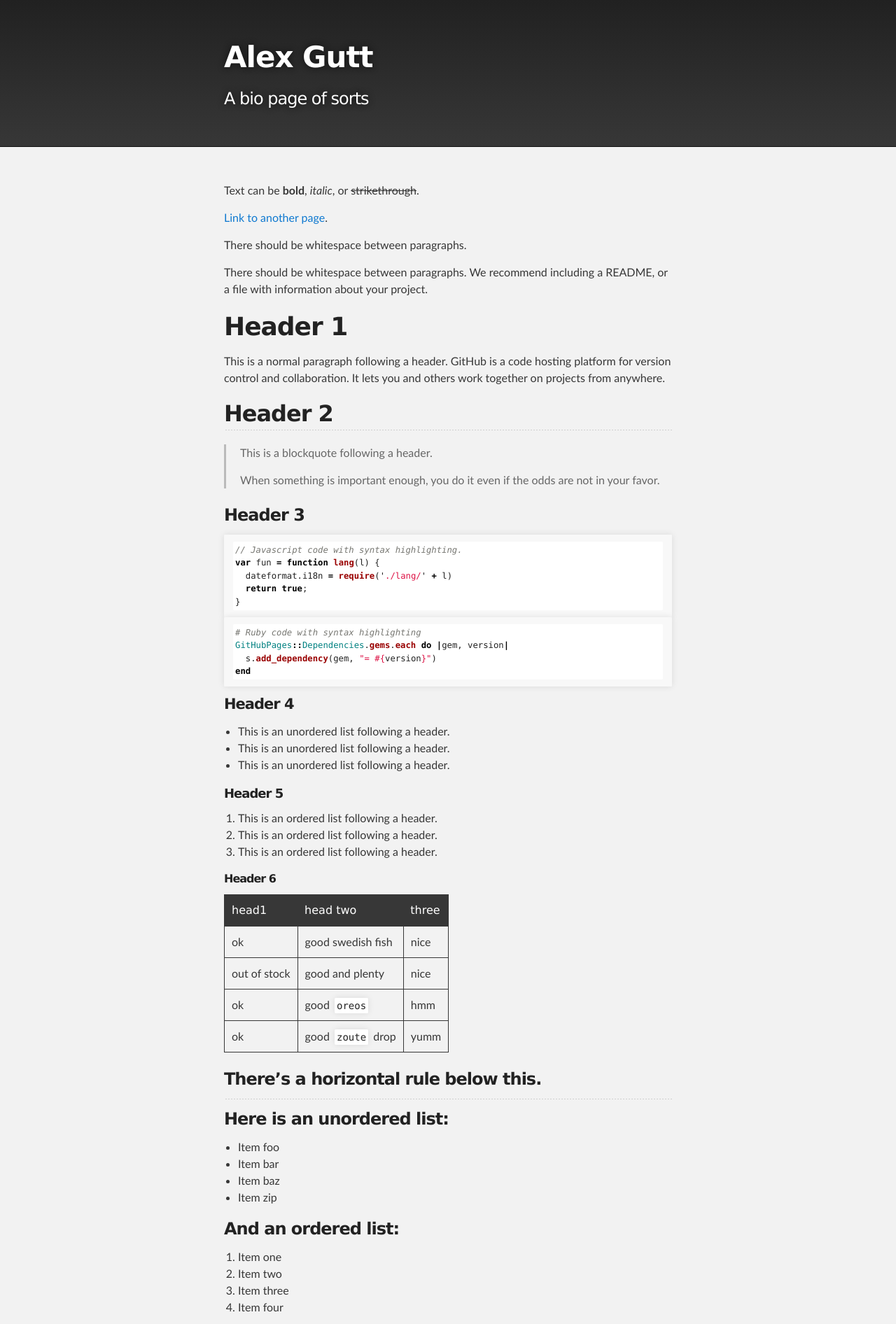
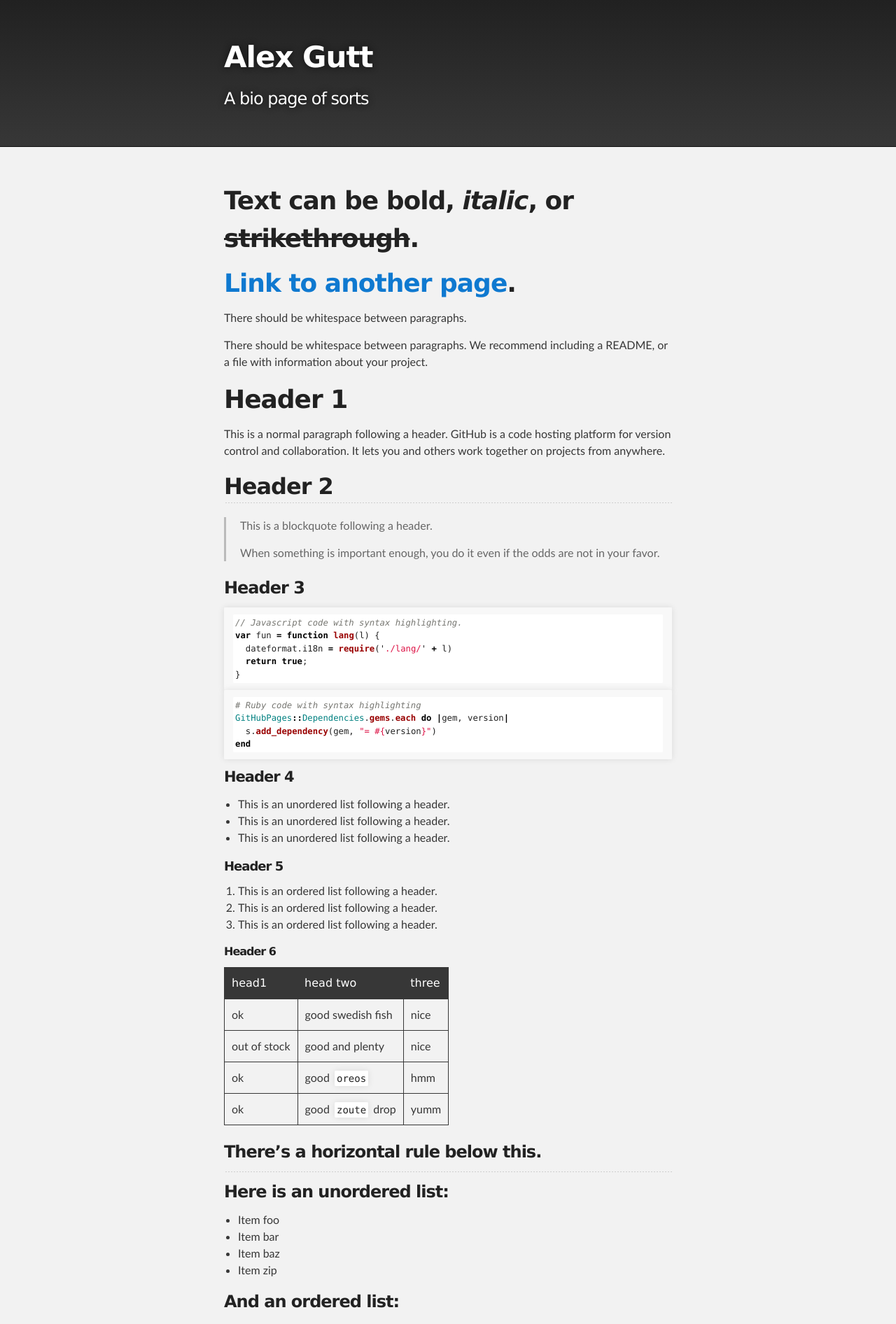
Before and after one commit to alex-gutt/alex-gutt.github.io, a Jekyll site: the page built from index.md, in a window 1280 px wide. Shown: the top 1892 px of the page at 70% size. Built offline with Jekyll 4.4.1, drawn with Linux system fonts in a browser that asks for light colours; our own code applies the rules of GitHub Pages for plain Markdown files.

```diff
--- a/index.md
+++ b/index.md
@@ -2,9 +2,9 @@
 layout: default
 ---
 
-Text can be **bold**, _italic_, or ~~strikethrough~~.
+# Text can be **bold**, _italic_, or ~~strikethrough~~.
 
-[Link to another page](./another-page.html).
+# [Link to another page](./another-page.html).
 
 There should be whitespace between paragraphs.
 
```
